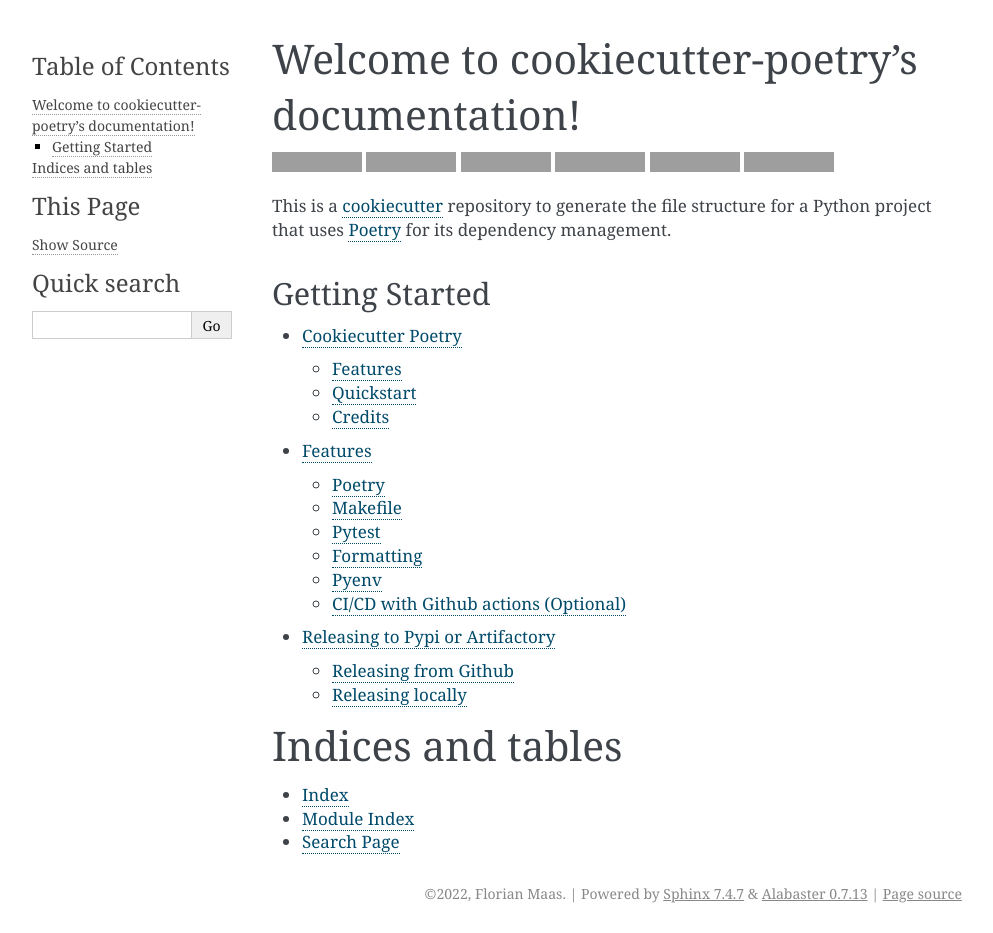
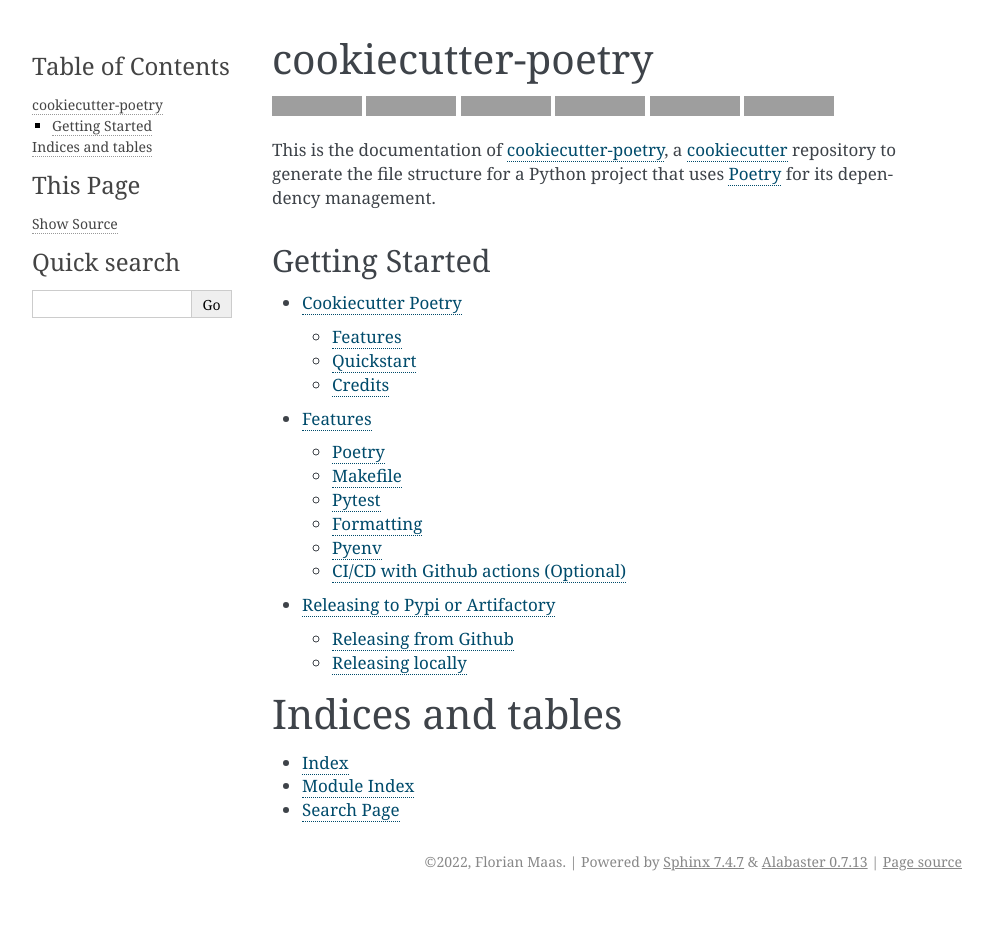
Before and after one commit to fpgmaas/cookiecutter-poetry, a Sphinx documentation site: the page built from docs/index.rst, in a window 1280 px wide, cut to the strip 0-933 px from the top of the page. Shown: the whole strip, without its empty margins (148-1141 px from the left). Built offline with Sphinx 7.4.7, drawn with Linux system fonts in a browser that asks for light colours; after the commit the page ends 901 px from its top, so only the background shows below that; grey boxes are pictures that could not be loaded.

Commit message:
changed documentation, fixed title

```diff
--- a/docs/conf.py
+++ b/docs/conf.py
@@ -17,7 +17,7 @@
 
 # -- Project information -----------------------------------------------------
 
-project = "poetry-cookiecutter"
+project = "cookiecutter-poetry"
 copyright = "2022, Florian Maas"
 author = "Florian Maas"
 
--- a/docs/index.rst
+++ b/docs/index.rst
@@ -1,4 +1,4 @@
-Welcome to cookiecutter-poetry's documentation!
+cookiecutter-poetry
 ==================================================
 
 .. image:: https://img.shields.io/github/workflow/status/fpgmaas/cookiecutter-poetry/merge-to-main
@@ -25,7 +25,8 @@
 	:target: https://img.shields.io/github/license/fpgmaas/cookiecutter-poetry
 	:alt: License
 
-This is a `cookiecutter <https://github.com/cookiecutter/cookiecutter>`_ repository to generate the file structure for a Python project that uses `Poetry <https://python-poetry.org/>`_ for its dependency management.
+This is the documentation of `cookiecutter-poetry <https://github.com/fpgmaas/cookiecutter-poetry>`_, a `cookiecutter <https://github.com/cookiecutter/cookiecutter>`_ repository to
+generate the file structure for a Python project that uses `Poetry <https://python-poetry.org/>`_ for its dependency management.
 
 
 Getting Started
--- a/pyproject.toml
+++ b/pyproject.toml
@@ -1,5 +1,5 @@
 [tool.poetry]
-name = "poetry-cookiecutter"
+name = "cookiecutter-poetry"
 version = "0.1.0"
 description = ""
 authors = ["Florian Maas <fpgmaas@gmail.com>"]
```
